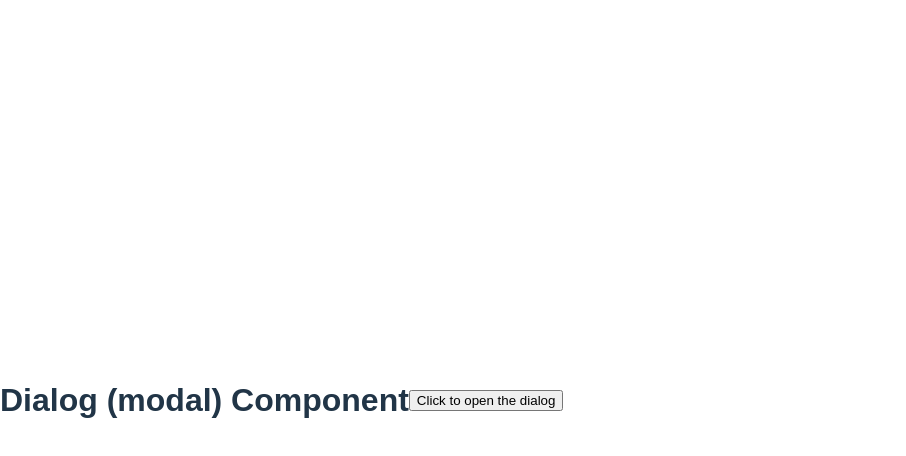
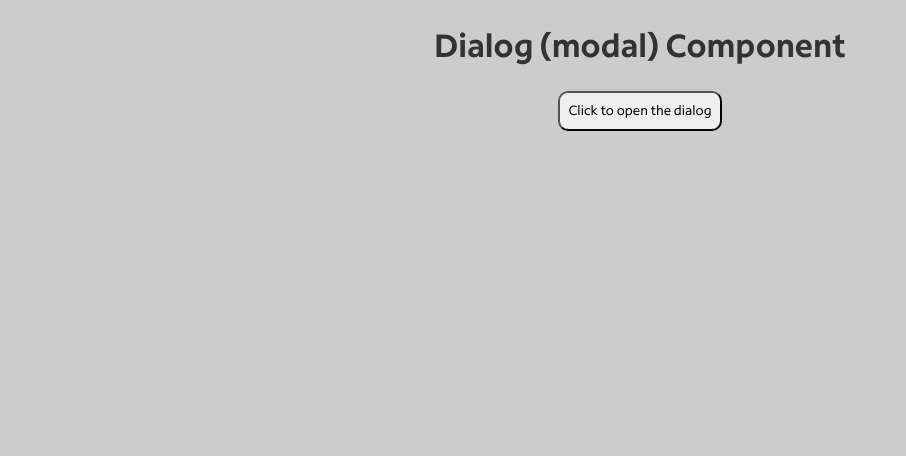
Before and after one commit to waynestedman/example-dialog-component, a website built with Vite: page index.html in a window 1280 px wide. Shown: the whole page, without its empty margins (0-906 px from the left). Built offline with nearby package versions, Linux system fonts and the light colour scheme.

Commit message:
added sass; Spectrum font; main elements styling

```diff
--- a/index.html
+++ b/index.html
@@ -5,21 +5,24 @@
     <link rel="shortcut icon" href="favicon.ico" type="image/x-icon">
     <meta name="viewport" content="width=device-width, initial-scale=1.0" />
     <title>Dialog Component</title>
-    <link rel="stylesheet" href="./src/index.css" />
+    <link rel="stylesheet" href="./src/styles.scss" />
     <script type="module" src="/src/DialogComponent.js"></script>
-    <script>
-      function myFunction() {
-        const element = document.getElementById("myDialog").showModal();
-        element.open = true;
-      }
-    </script>
-
   </head>
   <body>
-    <h1>Dialog (modal) Component</h1>
-    <button onclick="myFunction()">Click to open the dialog</button>
-    <dialog id="myDialog">
-      <dialog-component></dialog-component>
-    </dialog>
+    <main>
+      <h1>Dialog (modal) Component</h1>
+      <button onclick="myFunction()">Click to open the dialog</button>
+      <dialog id="myDialog">
+        <dialog-component></dialog-component>
+      </dialog>
+    </main>
   </body>
+
+  <script>
+    function myFunction() {
+      const element = document.getElementById("myDialog").showModal();
+      element.open = true;
+    }
+  </script>
+
 </html>
--- a/package.json
+++ b/package.json
@@ -9,7 +9,8 @@
     "preview": "vite preview"
   },
   "dependencies": {
-    "lit": "^2.7.2"
+    "lit": "^2.7.2",
+    "sass": "^1.62.1"
   },
   "devDependencies": {
     "vite": "^4.3.9"
--- a/src/index.css
+++ /dev/null
@@ -1,31 +0,0 @@
-:root {
-  font-family: Arial, sans-serif;
-  line-height: 1.5;
-  font-weight: 400;
-
-  color-scheme: light dark;
-  color: #333;
-  background-color: #ccc;
-
-  font-synthesis: none;
-  text-rendering: optimizeLegibility;
-  -webkit-font-smoothing: antialiased;
-  -moz-osx-font-smoothing: grayscale;
-  -webkit-text-size-adjust: 100%;
-  text-size-adjust: 100%;
-}
-
-body {
-  margin: 0;
-  display: flex;
-  place-items: center;
-  min-width: 320px;
-  min-height: 100vh;
-}
-
-@media (prefers-color-scheme: light) {
-  :root {
-    color: #213547;
-    background-color: #ffffff;
-  }
-}
--- /dev/null
+++ b/src/styles.scss
@@ -0,0 +1,72 @@
+@font-face {
+  font-family: 'Spectrum Sans';
+  src: url('./assets/SpectrumSans/SpectrumSans_W_Rg.woff2') format('woff2');
+  font-weight: 400;
+  font-display: swap;
+}
+@font-face {
+  font-family: 'Spectrum Sans';
+  src: url('./assets/SpectrumSans/SpectrumSans_W_Rg.woff2') format('woff2');
+  font-weight: 300;
+  font-display: swap;
+}
+@font-face {
+  font-family: 'Spectrum Sans';
+  src: url('./assets/SpectrumSans/SpectrumSans_W_Md.woff2') format('woff2');
+  font-weight: 600;
+  font-display: swap;
+}
+@font-face {
+  font-family: 'Spectrum Sans';
+  src: url('./assets/SpectrumSans/SpectrumSans_W_Bd.woff2') format('woff2');
+  font-weight: 700;
+  font-display: swap;
+}
+
+:root {
+  font-synthesis: none;
+  text-rendering: optimizeLegibility;
+  -webkit-font-smoothing: antialiased;
+  -moz-osx-font-smoothing: grayscale;
+  -webkit-text-size-adjust: 100%;
+  text-size-adjust: 100%;
+}
+
+body {
+  font-family: 'Spectrum Sans', sans-serif;
+  line-height: 1.5;
+  font-weight: 400;
+  color-scheme: light dark;
+  color: #333;
+  background-color: #ccc;
+  margin: 0;
+}
+
+button {
+  font-family: 'Spectrum Sans', sans-serif;
+  line-height: 1.5;
+  font-weight: 400;
+  cursor: pointer;
+  padding: 0.5rem;
+  border-radius: 10px;
+
+  &:hover {
+    background-color: #eee;
+    color: #333;
+  }
+}
+
+main {
+  display: flex;
+  flex-direction: column;
+  place-items: center;
+  min-width: 320px;
+  min-height: 100vh;
+}
+
+@media (prefers-color-scheme: light) {
+  :root {
+    color: #213547;
+    background-color: #ffffff;
+  }
+}
```
Also changed, not shown: src/assets/SpectrumSans/SpectrumSans_W_Bd.woff2 (renamed from public/spectrumsans/SpectrumSans_W_Bd.woff2), src/assets/SpectrumSans/SpectrumSans_W_Lt.woff2 (renamed from public/spectrumsans/SpectrumSans_W_Lt.woff2), src/assets/SpectrumSans/SpectrumSans_W_Md.woff2 (renamed from public/spectrumsans/SpectrumSans_W_Md.woff2), src/assets/SpectrumSans/SpectrumSans_W_Rg.woff2 (renamed from public/spectrumsans/SpectrumSans_W_Rg.woff2), 1 other file.
